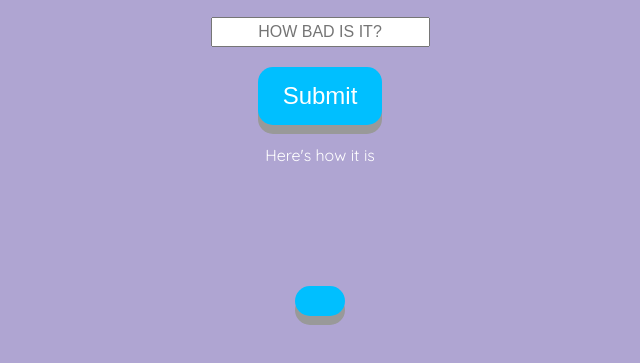
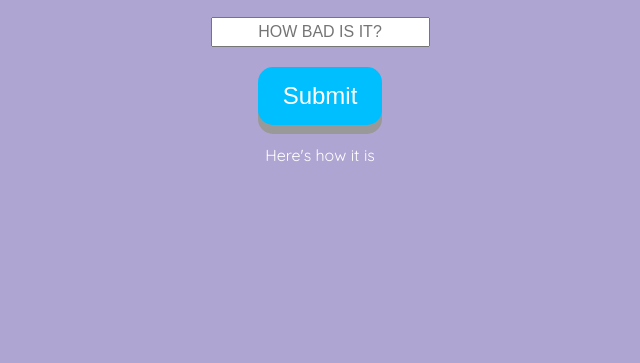
Before and after one commit to saboo4800/saboo4800.github.io, a plain HTML site: page index.html in a window 1280 px wide. Shown: the part 281-644 px from the top of the page, without its empty margins (320-960 px from the left). Drawn offline with Linux system fonts and the light colour scheme.

Commit message:
Update index.html
removed extraneous button

```diff
--- a/index.html
+++ b/index.html
@@ -29,7 +29,7 @@
 <!--<input pattern="[0-9]*" type="text" name="spending" placeholder="HOW BAD IS IT?"><br><br>-->
 </form>
           <p>Here's how it is</p>
-      <button class="button button1" onclick=console.log(document.getElementById("cost"))></button>
+     <!--- <button class="button button1" onclick=console.log(document.getElementById("cost"))></button>-->
       </div>
       <footer>
       </footer>
```
